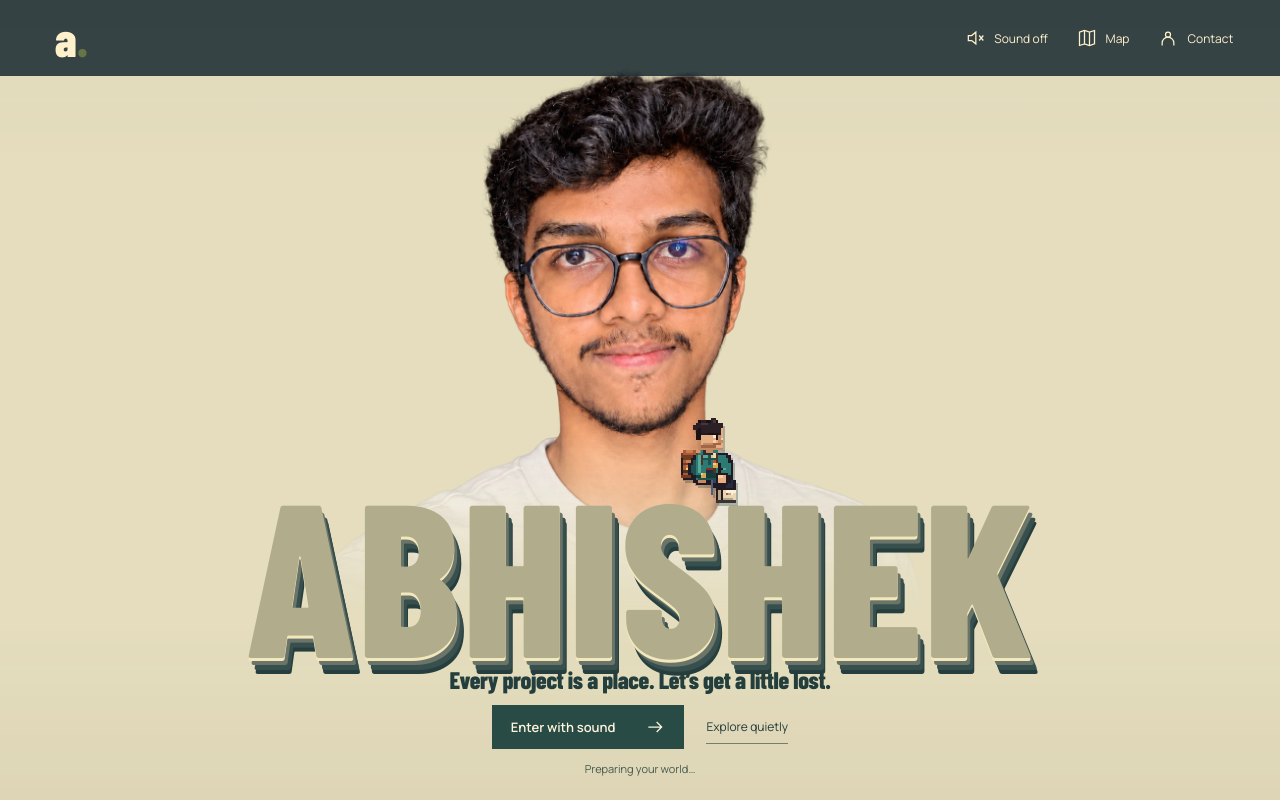
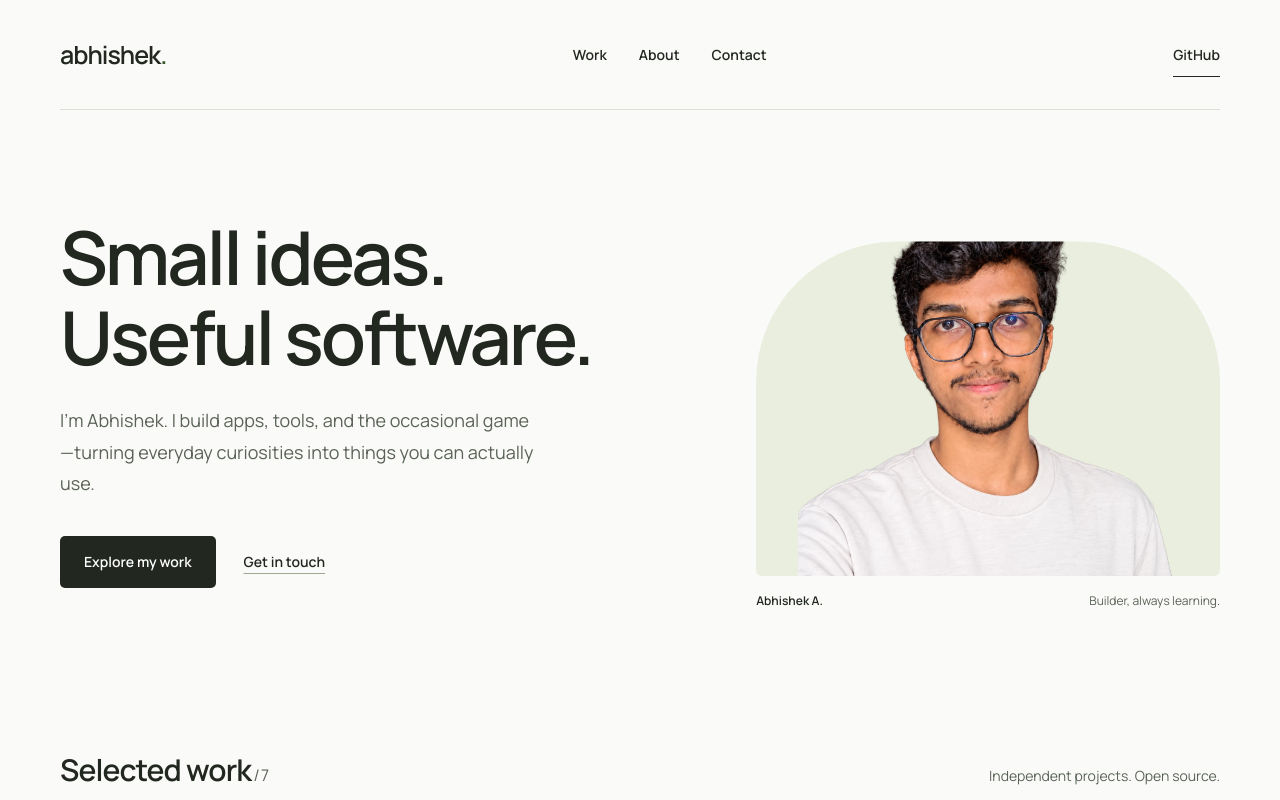
Before and after one commit to mrduhlol/abhishek-a2, a React (Vite) app: page / in a window 1280 px wide. Shown: the top 800 px of the page. Built offline with nearby package versions, Linux system fonts and the light colour scheme.

Commit message:
Make redesigned portfolio the main website

```diff
--- a/src/main.jsx
+++ b/src/main.jsx
@@ -1,9 +1,9 @@
 import { StrictMode } from 'react'
 import { createRoot } from 'react-dom/client'
-import ExpeditionApp from './pixel/PixelApp.jsx'
+import Portfolio from './Portfolio.jsx'
 
 createRoot(document.getElementById('root')).render(
   <StrictMode>
-    <ExpeditionApp />
+    <Portfolio />
   </StrictMode>,
 )
```
